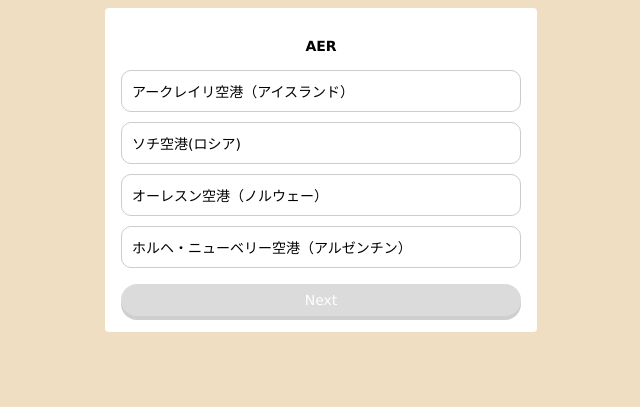
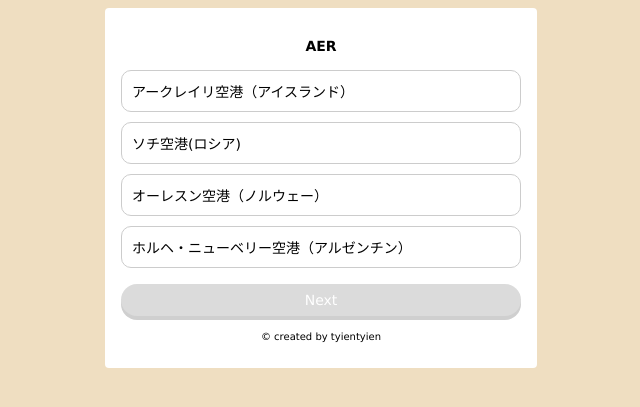
Before and after one commit to tyientyien3/3letter-quiz, a PHP site: page / in a window 1280 px wide. Shown: the top 407 px of the page, without its empty margins (319-959 px from the left). Run offline with PHP 8.4, Linux system fonts and the light colour scheme.

Commit message:
Add:myname

```diff
--- a/css/styles.css
+++ b/css/styles.css
@@ -17,6 +17,12 @@ body {
   margin-bottom: 16px;
   font-weight: bold;
   text-align: center;
+}
+
+.name {
+  text-align: center;
+  font-size: 10px;
+  padding-top: 5px;
 }
 
 #choices {
--- a/index.html
+++ b/index.html
@@ -12,7 +12,7 @@
     <p id="question"></p>
     <ul id="choices"></ul>
     <div id="btn" class="disabled">Next</div>
-
+    <p class="name">© created by tyientyien</p>
     <section id="result" class="hidden">
       <p></p>
       <a href="">Replay?</a>
```
